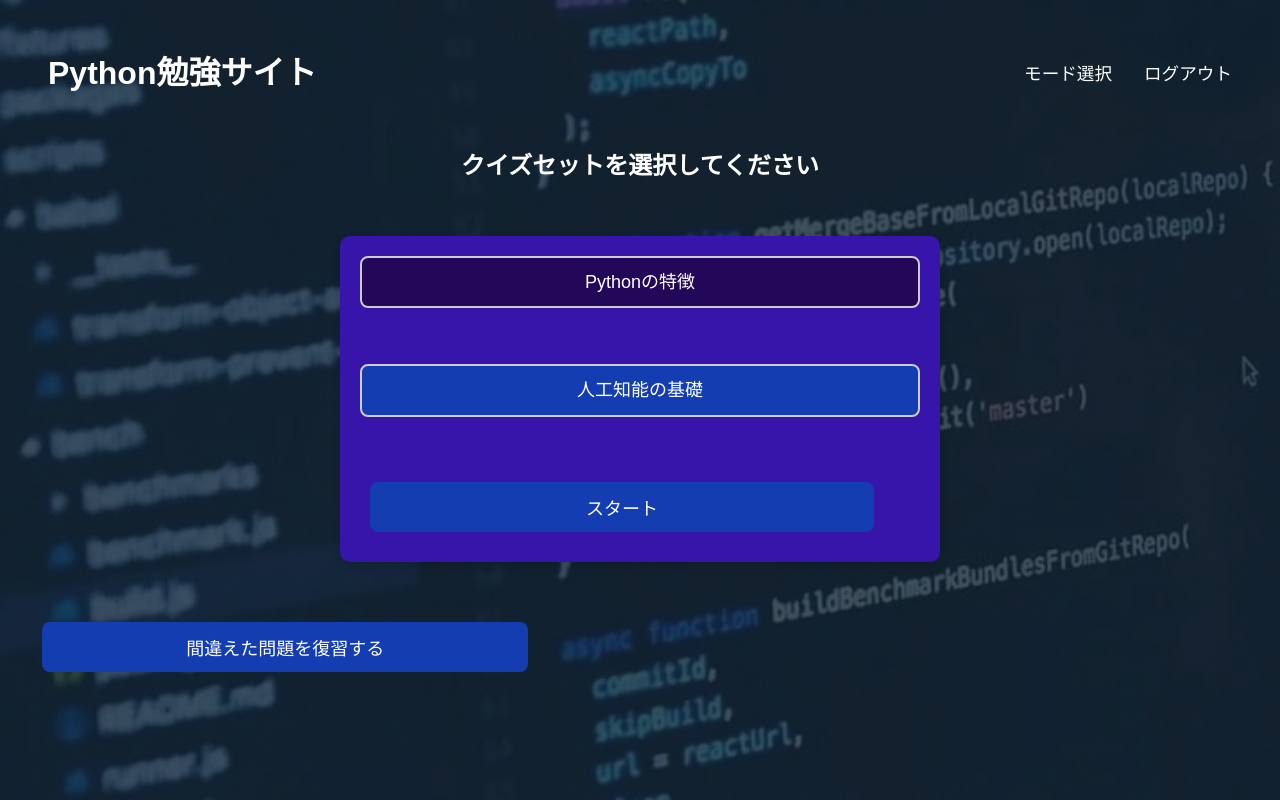
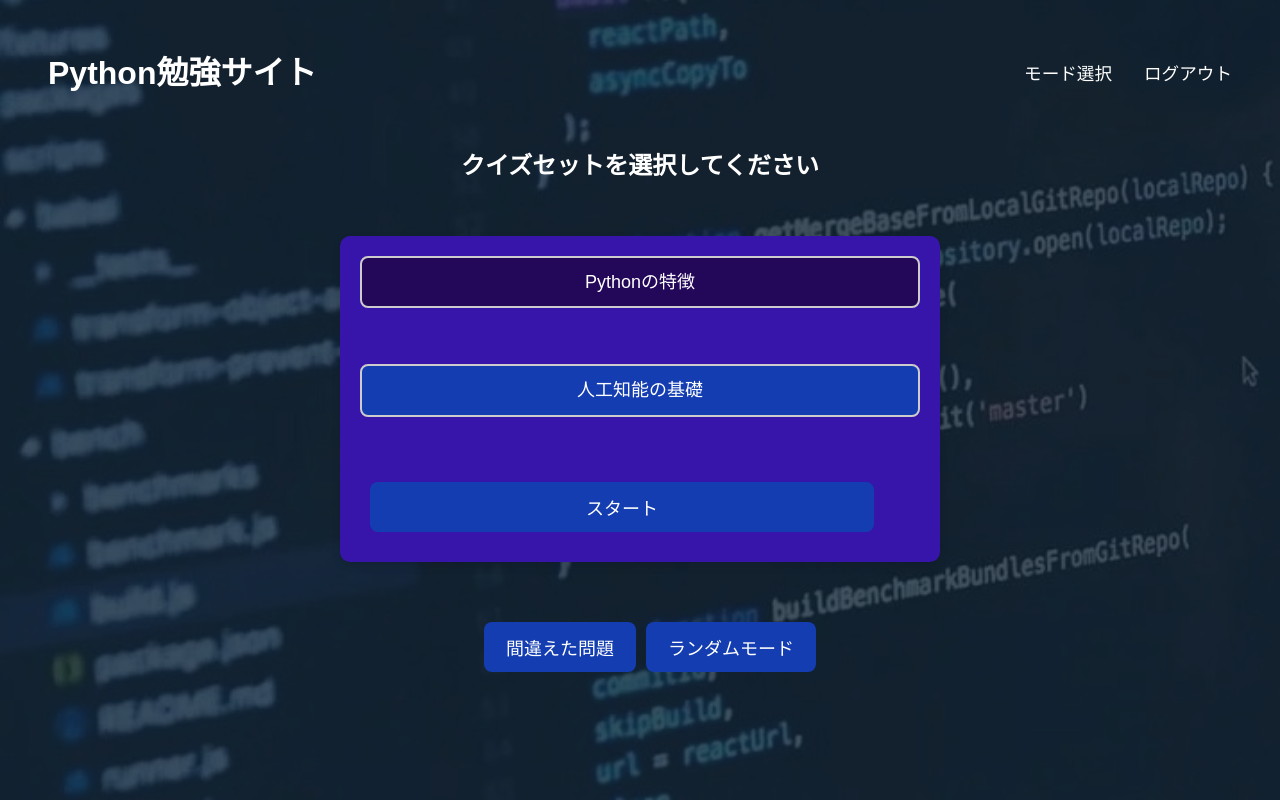
Before and after one commit to 382283/myproject, a Flask app: page /index in a window 1280 px wide. Run offline with Flask 3, Linux system fonts and the light colour scheme.

Commit message:
Update index.html and other files

```diff
--- a/app.py
+++ b/app.py
@@ -215,6 +215,13 @@ def incorrect_mode():
     session['solved_questions'] = []
     return redirect(url_for('quiz'))
 
+@app.route('/all_mode', methods=['POST'])
+def all_mode():
+    session['incorrect_mode'] = False  # 間違えた問題モードを無効にする
+    session['solved_questions'] = []   # 解答した問題をリセット
+    return redirect(url_for('quiz'))  # 出題画面にリダイレクト
+
+
 if __name__ == "__main__":
 
     app.run(debug=True)
--- a/static/stylesheets/index.css
+++ b/static/stylesheets/index.css
@@ -73,27 +73,27 @@ button[type="submit"]:hover {
     background-color: #1a057a;
 }
 
-/* 「復習する」ボタン */
-.incorrect_mode_button {
-    width: auto;               /* 幅を自動調整 */
-    display: flex;             /* flexboxで配置 */
-    justify-content: center;   /* 水平中央寄せ */
-    margin-top: 20px;          /* 上に余白を追加 */
+/* モードボタンを横並びにする */
+.modechange {
+    display: flex;                    /* 横並びにする */
+    gap: 10px;                         /* ボタン間の隙間を10pxに設定 */
+    margin-top: 20px;                  /* 上に余白を追加 */
+    width: 100%;                       /* 親要素の幅いっぱいにする */
+    justify-content: center;
 }
 
 /* ボタンのスタイル */
-.incorrect_mode_button button {
-    width: 40%;                /* 幅を40%に設定 */
+.mode_button button {
+    width: 100%;                        /* 幅を48%に設定（間隔を考慮して） */
     background-color: #133db1;
     color: white;
-    text-align: center;        /* テキストを中央寄せ */
-    padding: 12px;             /* ボタン内のパディング */
+    text-align: center;                /* テキストを中央寄せ */
     border: none;
     border-radius: 8px;
     cursor: pointer;
     transition: background-color 0.3s ease;
 }
 
-.incorrect_mode_button button:hover {
-    background-color: #1a057a; /* ホバー時に少し暗くなる */
+.mode_button button:hover {
+    background-color: #1a057a;         /* ホバー時に少し暗くなる */
 }
--- a/templates/main/index.html
+++ b/templates/main/index.html
@@ -21,11 +21,14 @@
                 <button type="submit">スタート</button>
             </form>
         </div>
-
-        <!-- 間違えた問題を復習するフォーム -->
-        <form method="POST" class="incorrect_mode_button" action="{{ url_for('incorrect_mode') }}">
-            <button type="submit">間違えた問題を復習する</button>
-        </form>
+        <div class="modechange">
+            <form method="POST" class="mode_button" action="{{ url_for('incorrect_mode') }}">
+                <button type="submit">間違えた問題</button>
+            </form>
+            <form method="POST" class="mode_button" action="{{ url_for('all_mode') }}">
+                <button type="submit">ランダムモード</button>
+            </form>
+        </div>
     {% endblock %}
 </body>
 </html>
```
